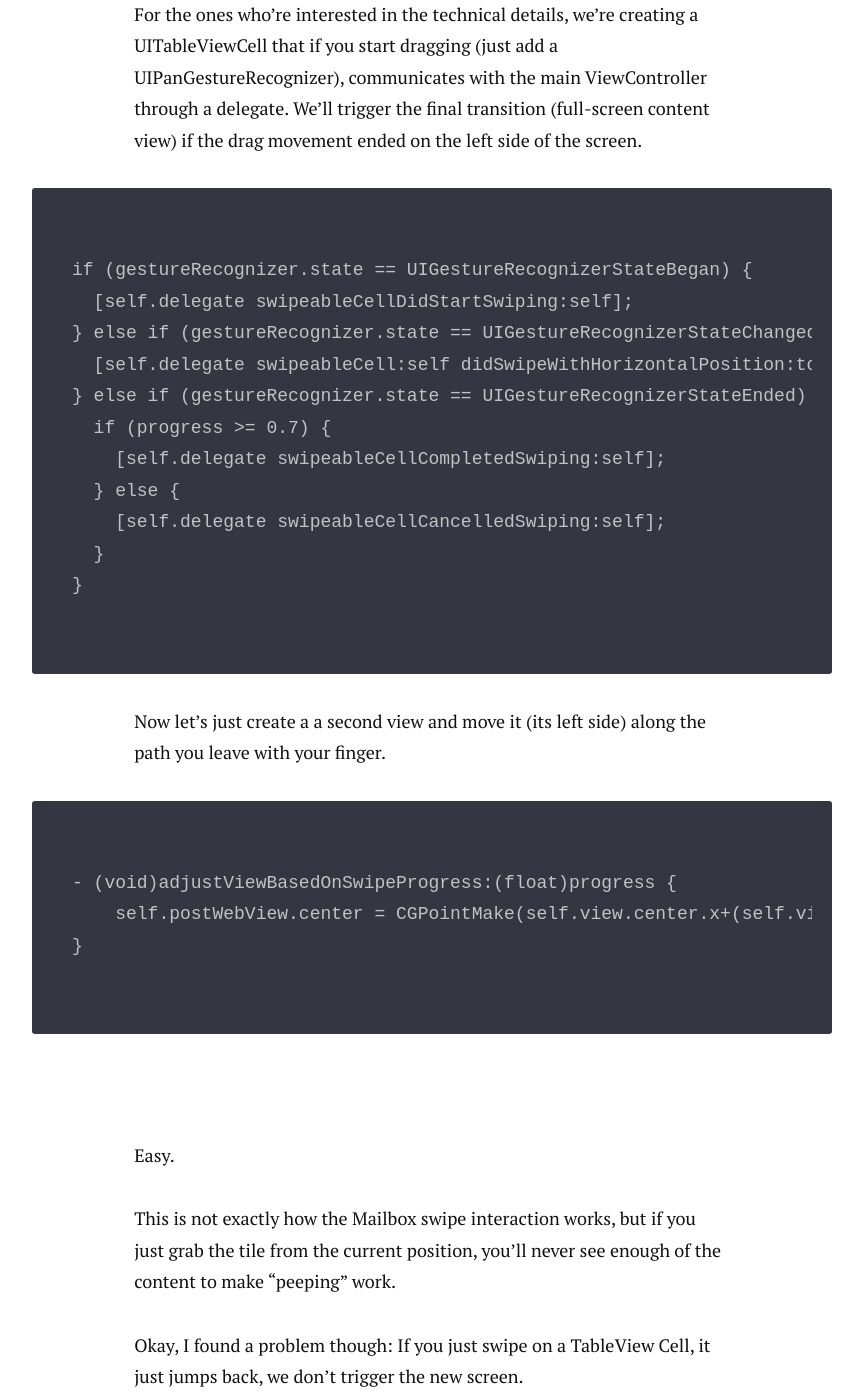
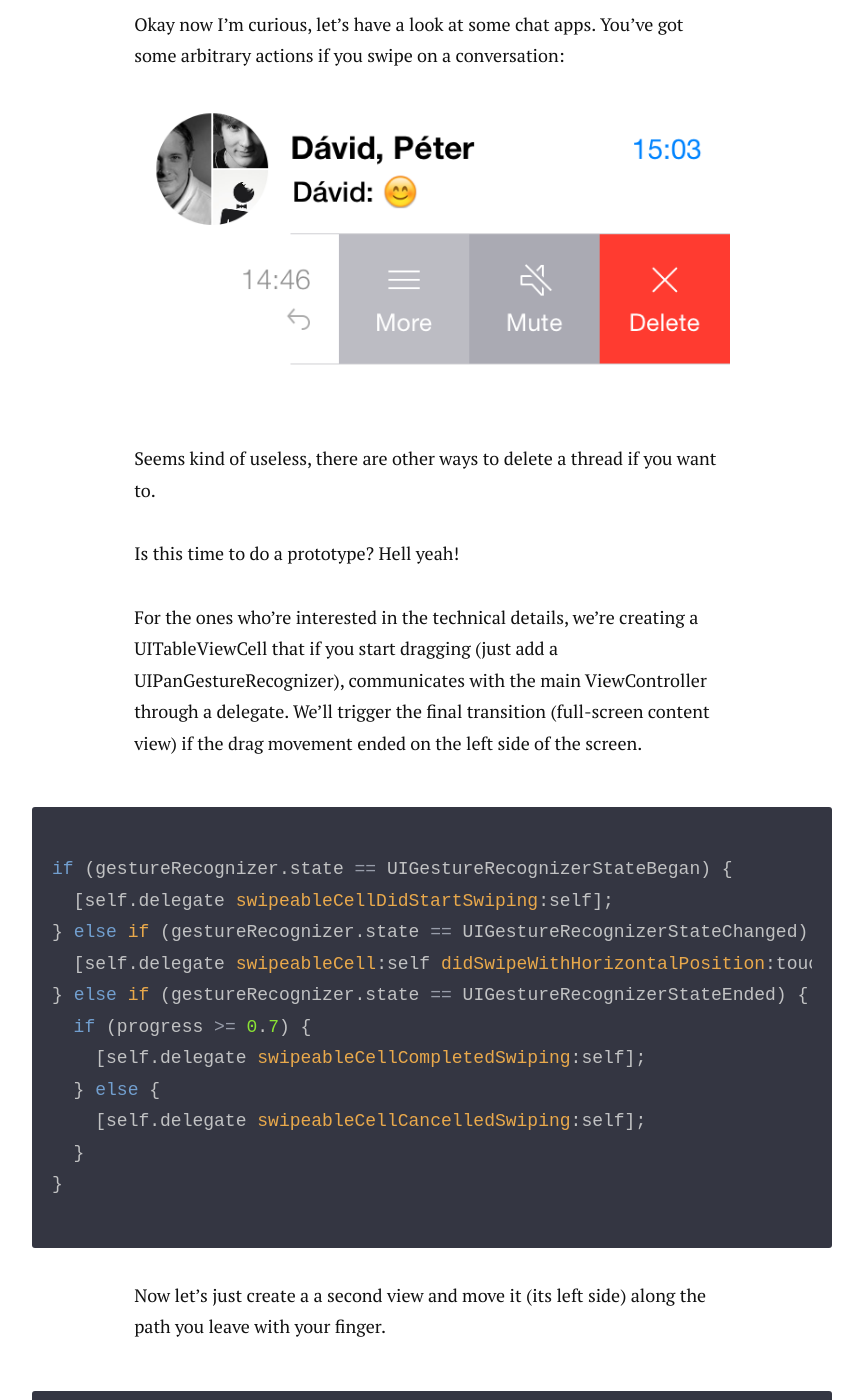
Before and after one commit to almostintuitive/itchingpixels.github.io, a Jekyll site: the page built from _posts/2014-09-07-anatomy-of-a-touch-interaction-swipe-to-peep.markdown, in a window 1280 px wide and 1400 px high, scrolled down 1522 px. Shown: the whole window, without its empty margins (208-1071 px from the left). Built offline with Jekyll 4.4.1, drawn with Linux system fonts in a browser that asks for light colours; nearby versions of some CDN libraries; some of the changed text lies outside the part shown.

Commit message:
proper code syntax highlighting + added missing images

````diff
--- a/_config.yml
+++ b/_config.yml
@@ -1,6 +1,6 @@
 # Site settings
 title: iOS blabla Design blabla Swift
-email: m@itchingpixels.com
+email: mark@itchingpixels.com
 description: > # obviously.
 paginate: 10
 baseurl: "" # the subpath of your site, e.g. /blog/
--- a/_posts/2014-09-07-anatomy-of-a-touch-interaction-swipe-to-peep.markdown
+++ b/_posts/2014-09-07-anatomy-of-a-touch-interaction-swipe-to-peep.markdown
@@ -7,7 +7,7 @@ categories: iOS design
 You open up your messaging app.
 Question: Why can’t you just "peep" into the thread by swiping on a conversation cell like this?
 
-![](../content/images/swipe-to-peep/1.gif)
+![](/content/images/swipe-to-peep/1.gif)
 
 
 
@@ -21,7 +21,7 @@ Which was clearly not true. Otherwise I would have just abandoned emails. Mailbo
 Okay now I’m curious, let’s have a look at some chat apps.
 You’ve got some arbitrary actions if you swipe on a conversation:
 
-![](../content/images/swipe-to-peep/2.png)
+![](/content/images/swipe-to-peep/2.png)
 
 Seems kind of useless, there are other ways to delete a thread if you want to.
 
@@ -33,7 +33,7 @@ For the ones who’re interested in the technical details, we’re creating a UI
 We'll trigger the final transition (full-screen content view) if the drag movement ended on the left side of the screen.
 
 
-```
+{% highlight objc %}
 if (gestureRecognizer.state == UIGestureRecognizerStateBegan) {
   [self.delegate swipeableCellDidStartSwiping:self];
 } else if (gestureRecognizer.state == UIGestureRecognizerStateChanged) {
@@ -45,17 +45,17 @@ if (gestureRecognizer.state == UIGestureRecognizerStateBegan) {
     [self.delegate swipeableCellCancelledSwiping:self];
   }
 }
-```
+{% endhighlight %}
 
 Now let’s just create a a second view and move it (its left side) along the path you leave with your finger.
 
-```
+{% highlight objc %}
 - (void)adjustViewBasedOnSwipeProgress:(float)progress {
     self.postWebView.center = CGPointMake(self.view.center.x+(self.view.bounds.size.width*progress), self.view.center.y);
 }
-```
+{% endhighlight %}
 
-![](../content/images/swipe-to-peep/3.gif)
+![](/content/images/swipe-to-peep/3.gif)
 
 
 Easy.
@@ -65,12 +65,12 @@ This is not exactly how the Mailbox swipe interaction works, but if you just gra
 Okay, I found a problem though:
 If you just swipe on a TableView Cell, it just jumps back, we don't trigger the new screen.
 
-![](../content/images/swipe-to-peep/4.gif)
+![](/content/images/swipe-to-peep/4.gif)
 
 
 Solution: Let's check the horizontal velocity (the speed) of the swipe and base the decision also on that:
 
-```
+{% highlight objc %}
  else if (gestureRecognizer.state == UIGestureRecognizerStateEnded) {
         if (progress >= 0.7 || touchVelocity.x < -300) {
             [self.delegate swipeableCellCompletedSwiping:self];
@@ -78,44 +78,44 @@ Solution: Let's check the horizontal velocity (the speed) of the swipe and base
             [self.delegate swipeableCellCancelledSwiping:self];
         }
     }
-```
+{% endhighlight %}
 
 
 Okay, let's come back to this a bit later. What happens with the visual transition? It feels a clunky.
 What if we move the original screen to the left at the same time?
 
-![](../content/images/swipe-to-peep/5.gif)
+![](/content/images/swipe-to-peep/5.gif)
 
-```
+{% highlight objc %}
 - (void)adjustViewBasedOnSwipeProgress:(float)progress {
     self.tableView.center = CGPointMake(self.view.center.x-(self.view.bounds.size.width*(1-progress)), self.view.center.y);
     self.postWebView.center = CGPointMake(self.view.center.x+(self.view.bounds.size.width*progress), self.view.center.y);
 }
-```
+{% endhighlight %}
 
 Cool, makes a bit more sense.
 What if we do a bit of a “parallax” movement with the original screen? Also, fade out the original?
 
-![](../content/images/swipe-to-peep/6.gif)
+![](/content/images/swipe-to-peep/6.gif)
 
-```
+{% highlight objc %}
 - (void)adjustViewBasedOnSwipeProgress:(float)progress {
     self.tableView.alpha = progress;
     self.tableView.center = CGPointMake(self.view.center.x*progress, self.view.center.y);
     self.postWebView.center = CGPointMake(self.view.center.x+(self.view.bounds.size.width*progress), self.view.center.y);
 }
-```
+{% endhighlight %}
 
 
 Okay, fine. But, in general, scrolling on the conversation list is crap. It's a bit hard to illustrate with only a few;), but the "content screen" will suddenly start jumping in when you slightly move to the right:
 
-![](../content/images/swipe-to-peep/7.gif)
+![](/content/images/swipe-to-peep/7.gif)
 
 Let’s disable the “swipability” on the cell when the vertical acceleration (scrolling on the table) is larger than the horizontal acceleration (swiping to reveal the content)
 
-![](../content/images/swipe-to-peep/8.gif)
+![](/content/images/swipe-to-peep/8.gif)
 
-```
+{% highlight objc %}
 - (BOOL)gestureRecognizerShouldBegin:(UIPanGestureRecognizer *)gestureRecognizer {
     if ([gestureRecognizer class] == [UIPanGestureRecognizer class]) {
         CGPoint velocity = [gestureRecognizer velocityInView:nil];
@@ -126,59 +126,59 @@ Let’s disable the “swipability” on the cell when the vertical acceleration
     }
     return YES;
 }
-```
+{% endhighlight %}
 
 But now, we have to disable scrolling on the main screen’s tableview, otherwise you’ll get this weird effect:
 
 
 
-![](../content/images/swipe-to-peep/9.gif)
+![](/content/images/swipe-to-peep/9.gif)
 
 
-```
+{% highlight objc %}
 - (void)swipeableCell:(SwipeToPeepCell *)cell didSwipeWithHorizontalPosition:(CGFloat)horizontalPosition progress:(float)progress {
     self.tableView.scrollEnabled = NO;
     [self adjustViewBasedOnSwipeProgress:(1-progress)];
 }
-```
+{% endhighlight %}
 
 
 Okay, but you can still scroll to the other direction (right), and have a view popping where your finger is. Really confusing.
 Let’s not do that.
 
-![](../content/images/swipe-to-peep/10.gif)
+![](/content/images/swipe-to-peep/10.gif)
 
 
-```
+{% highlight objc %}
 if (velocity.x > 0) {
  	return NO;
  }
-```
+{% endhighlight %}
 
 
 Now that we’re here, we could try out pop by Facebook (an awesome animation framework). It’s awesome, and with [MCAnimate+POP](https://github.com/matthewcheok/POP-MCAnimate), the syntax is as concise as it can get. With one extra keypath addition, you can do fancy stuff!
 Just type in ".spring" before whatever you want to animate.
 
-![](../content/images/swipe-to-peep/11.gif)
+![](/content/images/swipe-to-peep/11.gif)
 
 
-```
+{% highlight objc %}
 - (void)adjustViewBasedOnSwipeProgress:(float)progress {
     self.tableView.spring.alpha = progress;
     self.tableView.spring.center = CGPointMake(self.view.center.x*progress, self.view.center.y);
     self.postWebView.spring.center = CGPointMake(self.view.center.x+(self.view.bounds.size.width*progress), self.view.center.y);
 }
-```
+{% endhighlight %}
 
 Smooth!
 
 The problem now is that you have no feedback on the cell what you’ve selected...
 Let’s animate the background color of cell you're swiping on in a hacky way!
 
-![](../content/images/swipe-to-peep/12.gif)
+![](/content/images/swipe-to-peep/12.gif)
 
 
-```
+{% highlight objc %}
 - (void)changeBackgroundColorBasedOnProgress:(float)progress {
     self.interactiveBackground.alpha = progress;
 }
@@ -190,7 +190,8 @@ Let’s animate the background color of cell you're swiping on in a hacky way!
     self.interactiveBackground.alpha = 0;
     [self insertSubview:self.interactiveBackground atIndex:0];
 }
-```
+{% endhighlight %}
+
 
 
 This probably makes more sense without the other animation, that fades out the original view completely. But it's something!
````
Also changed, not shown: _posts/2013-01-25-life-in-a-startup-incubator.markdown (+5 -5 lines), content/images/life-in-a-startup-incubator/illustration1.jpg (added), content/images/life-in-a-startup-incubator/illustration2.jpg (added), content/images/life-in-a-startup-incubator/illustration3.jpg (added), content/images/life-in-a-startup-incubator/illustration4.jpg (added).
